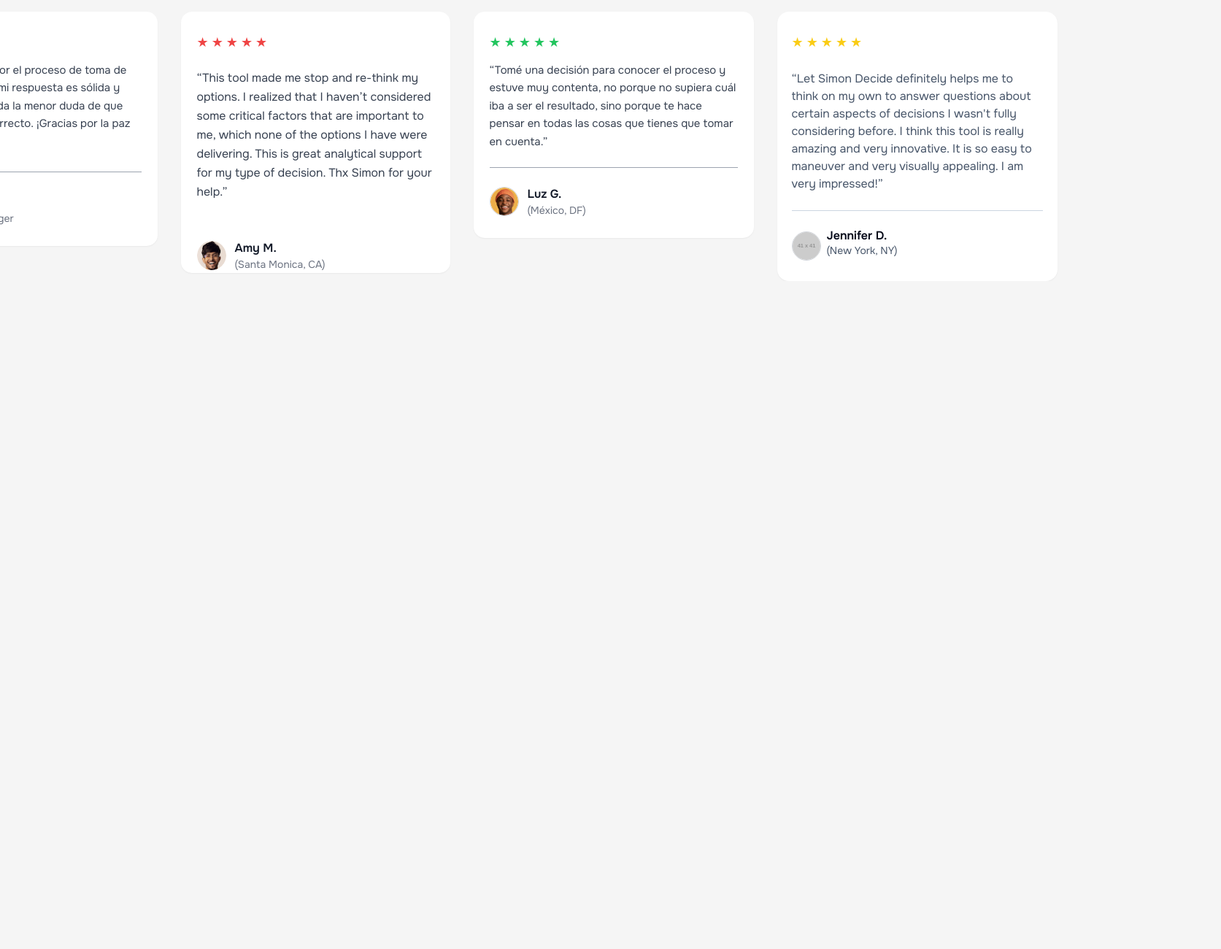
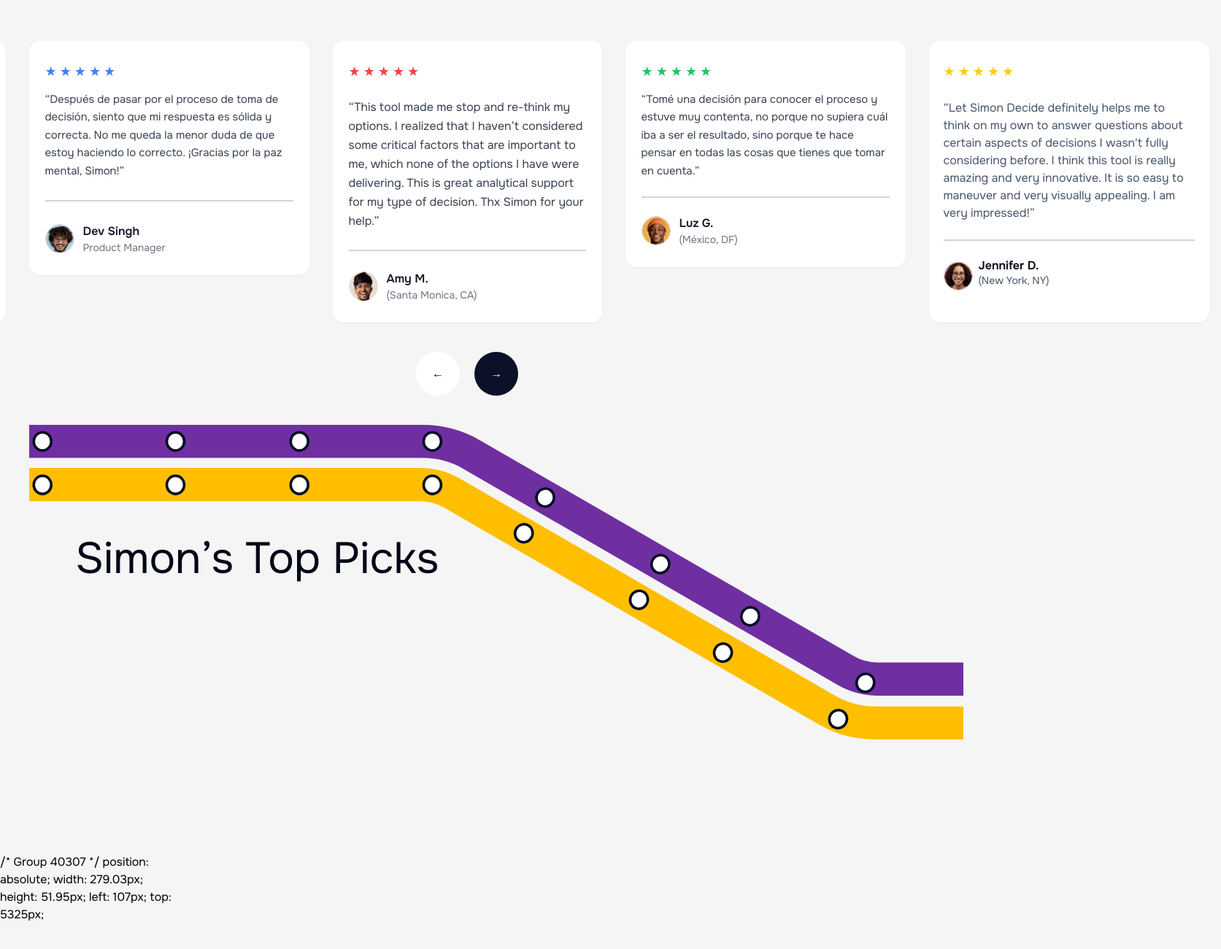
Before and after one commit to Alihaider592/LST, a website: page src/index.html in a window 1280 px wide. Shown: the part 4549-5849 px from the top of the page at 73% size, 1673 px wide, since content can reach past the window. Before the commit the page ends 4934 px from the top, so only its background shows below. Drawn offline with nearby package versions, Linux system fonts and the light colour scheme; placeholder pictures from the web are drawn by us.

Commit message:
working on the stait type structure

```diff
--- a/src/index.html
+++ b/src/index.html
@@ -336,6 +336,7 @@
   </div>
 </section>
 <!-- cards section -->
+<section class="flex flex-col justify-center items-center gap-10">
  <section class="flex w-[1440px] justify-between mt-20">
   <p class="w-[576px] justify-start text-slate-950 text-5xl font-normal font-['Onest'] leading-[48px]">What People & Press Love About Simon</p>
   <div class="w-72 h-16 bg-white flex relative top-10 justify-center items-center rounded-[32.50px]">
@@ -361,16 +362,43 @@
       </div>
     </div>
   </section>
+  <!-- cards -->
   <section class="flex justify-center gap-8 mt-10 px-4">
-  <!-- Card 1 -->
+    <!-- card1 -->
+    <div class="flex justify-center items-centerp-6">
+  <div class="w-[384px] px-5 py-3 bg-white rounded-2xl flex flex-col items-start gap-4 shadow-sm  transition">
+    <div class="flex gap-1 mb-2">
+      <span class="text-yellow-400 text-lg">★</span>
+      <span class="text-yellow-400 text-lg">★</span>
+      <span class="text-yellow-400 text-lg">★</span>
+      <span class="text-yellow-400 text-lg">★</span>
+      <span class="text-yellow-400 text-lg">★</span>
+    </div>
+
+    <p class="text-gray-600 text-base font-normal leading-6 font-['Poppins']">
+      “The browser extension is smooth and intuitive. Love the personalized playlist feature — can’t wait for the desktop app.”
+    </p>
+
+    <div class="w-full h-[1px] bg-slate-300 my-3"></div>
+
+    <div class="flex items-center justify-between w-full">
+      <div class="flex items-center gap-3">
+        <div class="w-10 h-10 bg-black rounded-full"></div>
+        <div>
+          <h4 class="text-zinc-900 text-base font-semibold font-['Poppins'] leading-4">Dev Singh</h4>
+          <p class="text-gray-600 text-sm font-normal font-['Poppins'] leading-5">Product Manager</p>
+        </div>
+      </div>
+    </div>
+  </div>
+</div>
+<!-- card2 -->
   <div
   class="flex flex-col justify-between p-[28px] px-[22px] gap-[10px]
          w-[384px] h-[321px] bg-white rounded-[15px]
-         shadow-sm hover:shadow-md transition"
+         shadow-sm  transition"
 >
-  <!-- Top section: stars + quote -->
   <div>
-    <!-- Stars -->
     <div class="flex gap-1 mb-3">
       <span class="text-blue-500 text-lg">★</span>
       <span class="text-blue-500 text-lg">★</span>
@@ -379,17 +407,14 @@
       <span class="text-blue-500 text-lg">★</span>
     </div>
 
-    <!-- Quote -->
     <p class="text-gray-700 leading-relaxed text-[15px]">
       “Después de pasar por el proceso de toma de decisión, siento que mi respuesta es sólida y correcta.
       No me queda la menor duda de que estoy haciendo lo correcto. ¡Gracias por la paz mental, Simon!”
     </p>
   </div>
 
-  <!-- Divider -->
-  <div class="w-full h-[1px] bg-gray-400 my-3"></div>
+  <div class="w-full h-[2px] bg-slate-300 my-3"></div>
 
-  <!-- User Info -->
   <div class="flex items-center gap-3">
     <img src="/image(4).png" alt="User" class="w-10 h-10 rounded-full border border-gray-300" />
     <div>
@@ -398,15 +423,12 @@
     </div>
   </div>
 </div>
+<!-- card3 -->
 
-
-  <!-- Card 2 -->
   <div
     class="flex flex-col items-start p-[28px] px-[22px] gap-[10px]
-           w-[369px] h-[358px] bg-white rounded-[15px]
-           shadow-sm hover:shadow-md transition"
+           w-[369px] bg-white rounded-[15px]  shadow-sm  transition"
   >
-    <!-- Stars -->
     <div class="flex gap-1 mb-3">
       <span class="text-red-500 text-lg">★</span>
       <span class="text-red-500 text-lg">★</span>
@@ -415,17 +437,14 @@
       <span class="text-red-500 text-lg">★</span>
     </div>
 
-    <!-- Quote -->
     <p class="text-gray-700 leading-relaxed">
       “This tool made me stop and re-think my options. I realized that I haven’t considered
       some critical factors that are important to me, which none of the options I have were
       delivering. This is great analytical support for my type of decision. Thx Simon for your help.”
     </p>
 
-    <!-- Divider -->
-    <div class="w-full h-[1px] bg-slate-300 my-4"></div>
+    <div class="w-full h-[2px] bg-slate-300 my-4"></div>
 
-    <!-- User Info -->
     <div class="flex items-center gap-3">
       <img src="/image(5).png" alt="User" class="w-10 h-10 rounded-full " />
       <div>
@@ -434,16 +453,13 @@
       </div>
     </div>
   </div>
-
-  <!-- Card 3 -->
+<!-- card4 -->
   <div
   class="flex flex-col justify-between p-[28px] px-[22px] gap-[10px]
          w-[384px] h-[310px] bg-white rounded-[15px]
-         shadow-sm hover:shadow-md transition"
+         shadow-sm  transition"
 >
-  <!-- Top Section -->
   <div>
-    <!-- Stars -->
     <div class="flex gap-1 mb-3">
       <span class="text-green-500 text-lg">★</span>
       <span class="text-green-500 text-lg">★</span>
@@ -452,17 +468,14 @@
       <span class="text-green-500 text-lg">★</span>
     </div>
 
-    <!-- Quote -->
     <p class="text-gray-700 leading-relaxed text-[15px]">
       “Tomé una decisión para conocer el proceso y estuve muy contenta, no porque no supiera cuál iba a ser el resultado,
       sino porque te hace pensar en todas las cosas que tienes que tomar en cuenta.”
     </p>
   </div>
 
-  <!-- Divider -->
-  <div class="w-full h-[1px] bg-gray-400 my-3"></div>
+  <div class="w-full h-[2px] bg-slate-300 my-3"></div>
 
-  <!-- User Info -->
   <div class="flex items-center gap-3">
     <img src="/image(6).png" alt="User" class="w-10 h-10 rounded-full border border-gray-300" />
     <div>
@@ -471,11 +484,10 @@
     </div>
   </div>
 </div>
-<!-- cards 4 -->
- <div
-  class="w-[384px] h-369px px-5 py-7 bg-white rounded-2xl flex flex-col justify-start items-start gap-3 shadow-sm hover:shadow-md transition"
+<!-- card5 -->
+<div
+  class="w-[384px] h-369px px-5 py-7 bg-white rounded-2xl flex flex-col justify-start items-start gap-3 shadow-sm transition"
 >
-  <!-- Stars -->
   <div class="flex gap-1 mb-3">
     <span class="text-yellow-400 text-lg">★</span>
     <span class="text-yellow-400 text-lg">★</span>
@@ -484,20 +496,17 @@
     <span class="text-yellow-400 text-lg">★</span>
   </div>
 
-  <!-- Quote -->
   <p class="text-slate-600 text-base leading-6">
     “Let Simon Decide definitely helps me to think on my own to answer questions about certain aspects
     of decisions I wasn't fully considering before. I think this tool is really amazing and very
     innovative. It is so easy to maneuver and very visually appealing. I am very impressed!”
   </p>
 
-  <!-- Divider -->
-  <div class="w-full h-[1px] bg-slate-300 my-3"></div>
+  <div class="w-full h-[2px] bg-slate-300 my-3"></div>
 
-  <!-- User Info -->
   <div class="flex justify-start items-start gap-2">
     <img
-      src="https://placehold.co/41x41"
+      src="/image(7).png"
       alt="User"
       class="w-10 h-10 rounded-full border border-gray-300 mt-1"
     />
@@ -510,8 +519,40 @@
     </div>
   </div>
 </div>
+  </section>
+<div class="flex gap-5">
+  <!-- Left (Square) Button -->
+  <button class="w-[60.26px] h-[60.26px] flex items-center justify-center  bg-white rounded-full transition">
+    ←
+  </button>
 
+  <!-- Right (Circle) Button -->
+  <button class="w-[60.26px] h-[60.26px] flex items-center justify-center rounded-full bg-[#0a1128] text-white transition">
+    →
+  </button>
+</div>
+  </section>
+<!-- stair -->
+ <section class="max-w-[1440px]">
+   <img class="m-10" src="/stair.svg" alt="">
+   <p class="justify-start relative left-[103px] bottom-80 text-slate-950 text-6xl font-normal font-['Onest'] leading-[64px]">Simon’s Top Picks</p>
+   <div class="h-[666.88px] w-[237.95px]">
+    <div>
+      <div class="w-[506.89px] h-[51.85px]">
+<div class="w-[279]"></div>
+      </div>
+      /* Group 40307 */
+
+position: absolute;
+width: 279.03px;
+height: 51.95px;
+left: 107px;
+top: 5325px;
+
+
+    </div>
+
+   </div>
   </section>
   </body>
-
 </html>
```
Also changed, not shown: stair.svg (added).
